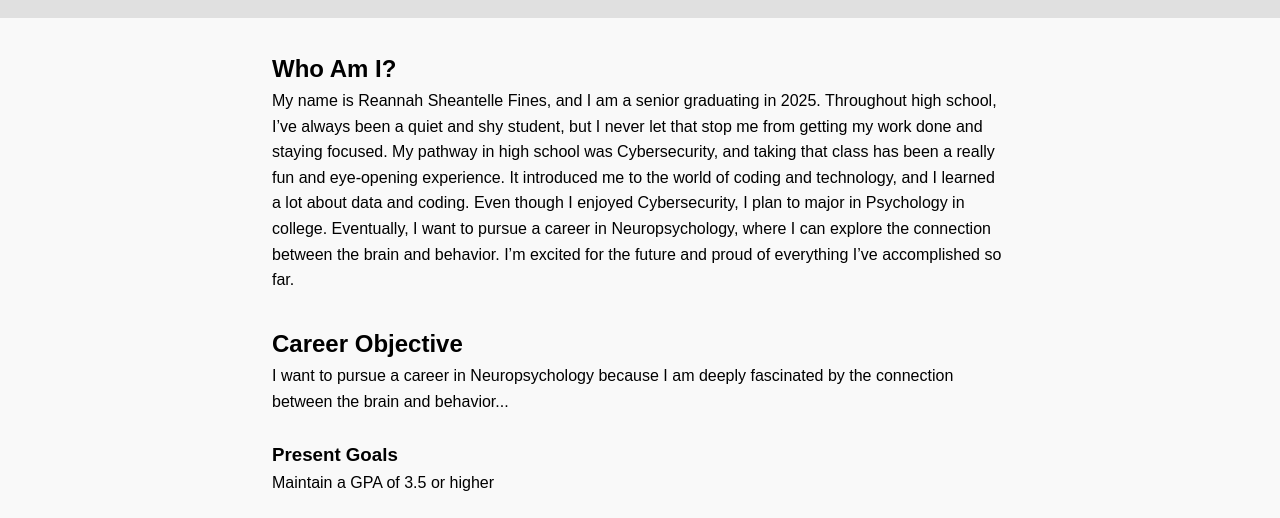
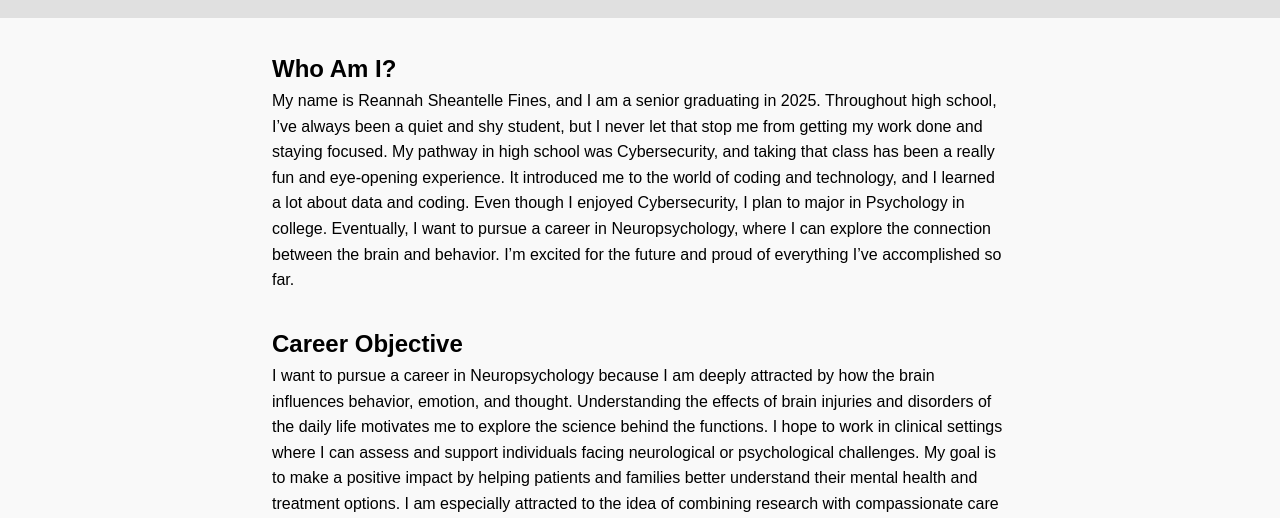
Before and after one commit to reannahsfines/ReannahElectronicPortfolio, a plain HTML site: page index.html in a window 1280 px wide. Shown: the part 232-750 px from the top of the page. Drawn offline with Linux system fonts and the light colour scheme.

Commit message:
index.html

```diff
--- a/index.html
+++ b/index.html
@@ -108,7 +108,7 @@
 
     <h2>Career Objective</h2>
 <p>
-  I want to pursue a career in Neuropsychology because I am deeply fascinated by the connection between the brain and behavior...
+ I want to pursue a career in Neuropsychology because I am deeply attracted by how the brain influences behavior, emotion, and thought. Understanding the effects of brain injuries and disorders of the daily life motivates me to explore the science behind the functions. I hope to work in clinical settings where I can assess and support individuals facing neurological or psychological challenges. My goal is to make a positive impact by helping patients and families better understand their mental health and treatment options. I am especially attracted to the idea of combining research with compassionate care to promote healing and awareness. Through continued education and hands-on experience, I aim to grow into a professional who contributes meaningfully to both the scientific community and the well-being of others.
 </p>
 
 <br>
```
